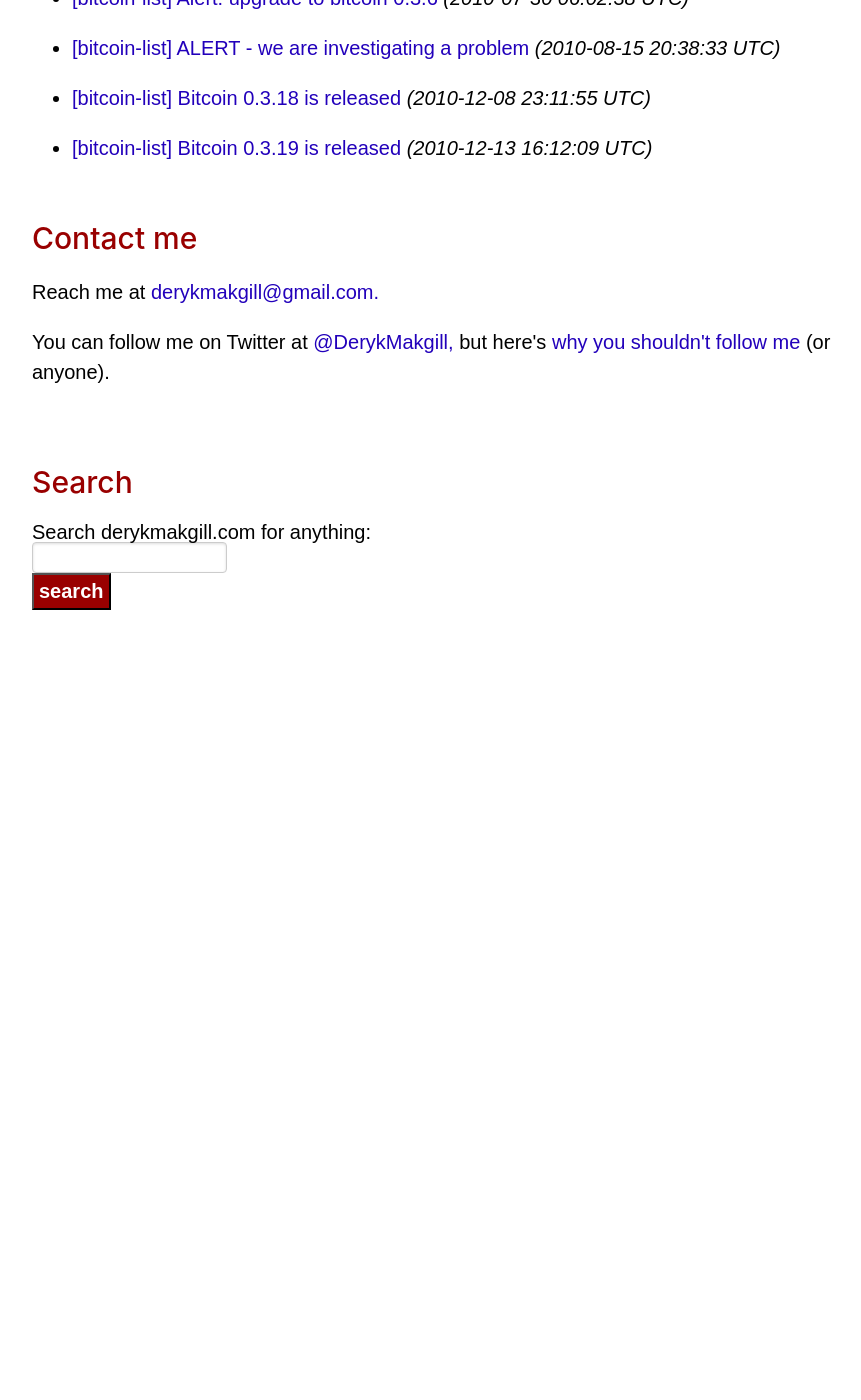
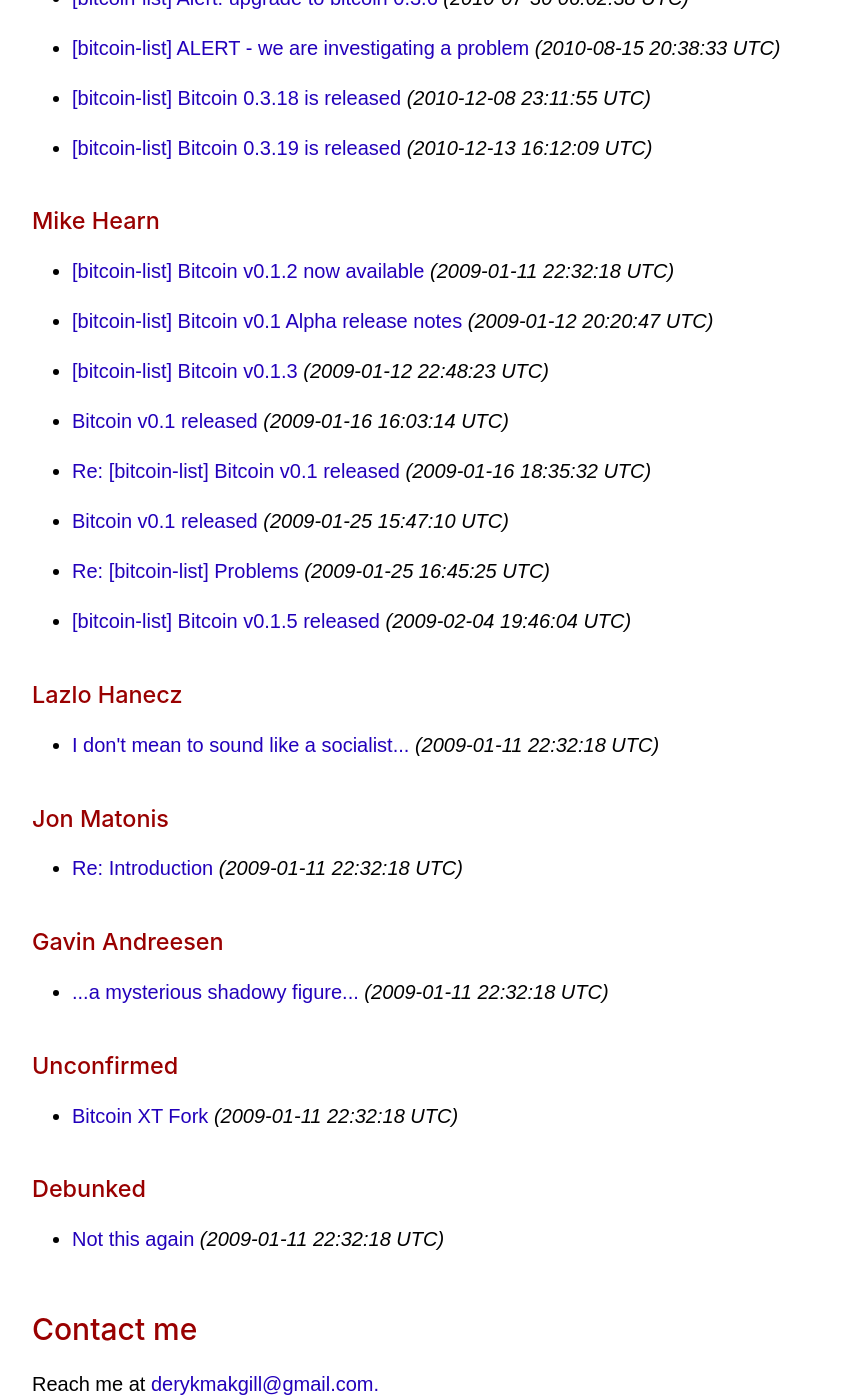
Before and after one commit to nakamotostudies/nakamotostudies.github.io, a Jekyll site: the page built from index.md, in a window 1280 px wide and 1400 px high, scrolled down 2303 px. Shown: the whole window, without its empty margins (58-919 px from the left). Built offline with Jekyll 4.4.1, drawn with Linux system fonts in a browser that asks for light colours; before the commit the page ends 3028 px from its top, so only the background shows below that.

Commit message:
Update index.md

```diff
--- a/index.md
+++ b/index.md
@@ -113,6 +113,43 @@ If you want the announcements and opportunities that I never post publicly, get
 
   </ul>
 
+<h3>Mike Hearn</h3>
+
+ <ul>
+
+   <li><a href="/emails/bitcoin-list/20/">[bitcoin-list] Bitcoin v0.1.2 now available</a> <em>(2009-01-11 22:32:18 UTC)</em></li>
+
+   <li><a href="/emails/bitcoin-list/21/">[bitcoin-list] Bitcoin v0.1 Alpha release notes</a> <em>(2009-01-12 20:20:47 UTC)</em></li>
+
+   <li><a href="/emails/bitcoin-list/22/">[bitcoin-list] Bitcoin v0.1.3</a> <em>(2009-01-12 22:48:23 UTC)</em></li>
+
+   <li><a href="/emails/cryptography/17/">Bitcoin v0.1 released</a> <em>(2009-01-16 16:03:14 UTC)</em></li>
+
+   <li><a href="/emails/bitcoin-list/23/">Re: [bitcoin-list] Bitcoin v0.1 released</a> <em>(2009-01-16 18:35:32 UTC)</em></li>
+
+   <li><a href="/emails/cryptography/18/">Bitcoin v0.1 released</a> <em>(2009-01-25 15:47:10 UTC)</em></li>
+
+   <li><a href="/emails/bitcoin-list/24/">Re: [bitcoin-list] Problems</a> <em>(2009-01-25 16:45:25 UTC)</em></li>
+
+   <li><a href="/emails/bitcoin-list/25/">[bitcoin-list] Bitcoin v0.1.5 released</a> <em>(2009-02-04 19:46:04 UTC)</em></li>
+  </ul>
+
+ <h3>Lazlo Hanecz</h3>
+	<ul>
+
+   <li><a href="/emails/bitcoin-list/20/">I don't mean to sound like a socialist...</a> <em>(2009-01-11 22:32:18 UTC)</em></li></ul>
+
+   <h3>Jon Matonis</h3>
+   <ul><li><a href="/emails/bitcoin-list/20/">Re: Introduction</a> <em>(2009-01-11 22:32:18 UTC)</em></li></ul>
+
+   <h3>Gavin Andreesen</h3>
+      <ul><li><a href="/emails/bitcoin-list/20/">...a mysterious shadowy figure...</a> <em>(2009-01-11 22:32:18 UTC)</em></li></ul>
+
+ <h3>Unconfirmed</h3>
+  <ul><li><a href="/emails/bitcoin-list/20/">Bitcoin XT Fork</a> <em>(2009-01-11 22:32:18 UTC)</em></li></ul>
+ <h3>Debunked</h3>
+ <ul><li><a href="/emails/bitcoin-list/20/">Not this again</a> <em>(2009-01-11 22:32:18 UTC)</em></li></ul>
+
 
 <section id="contact">
 <h2>
```
